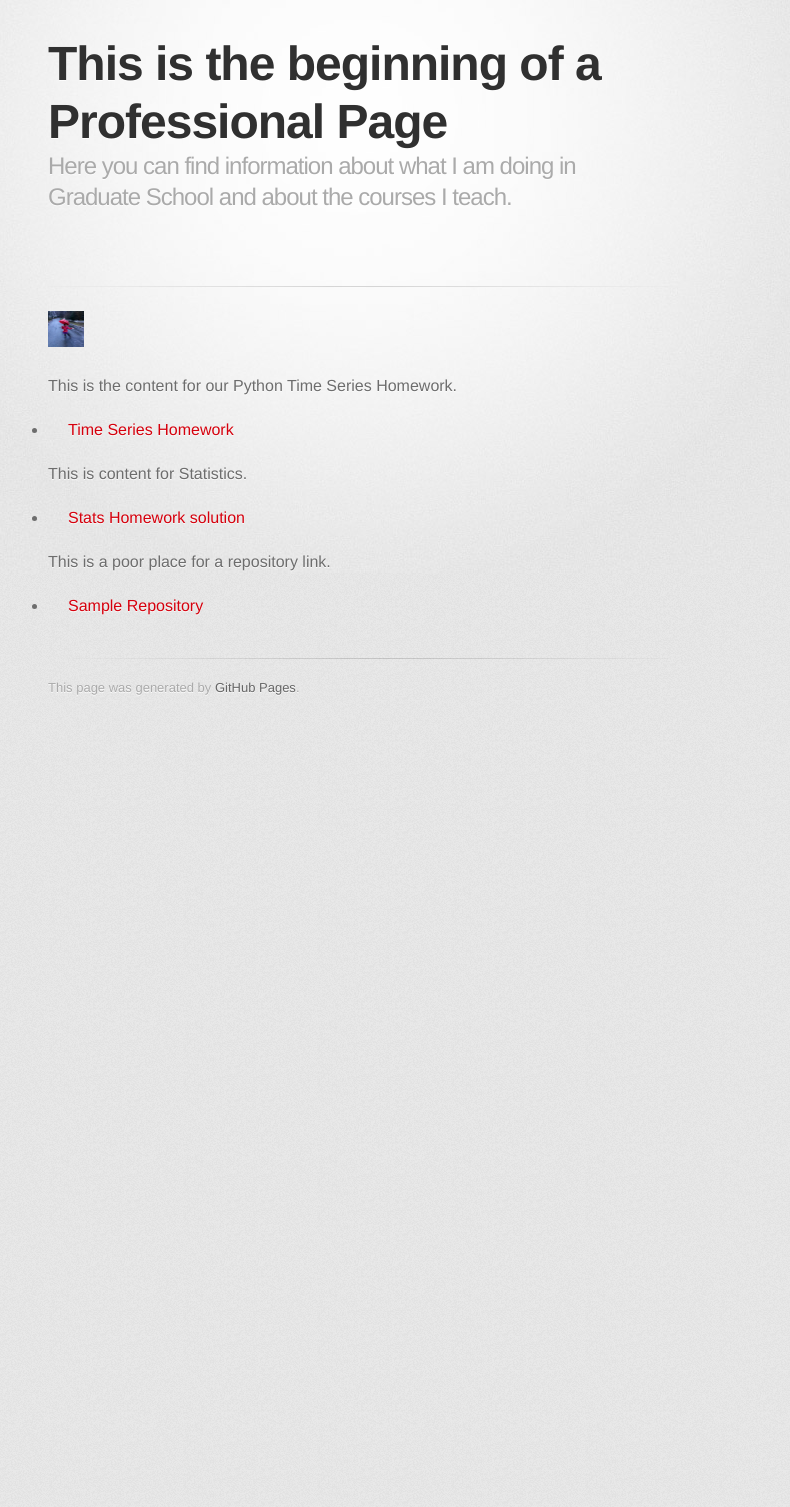
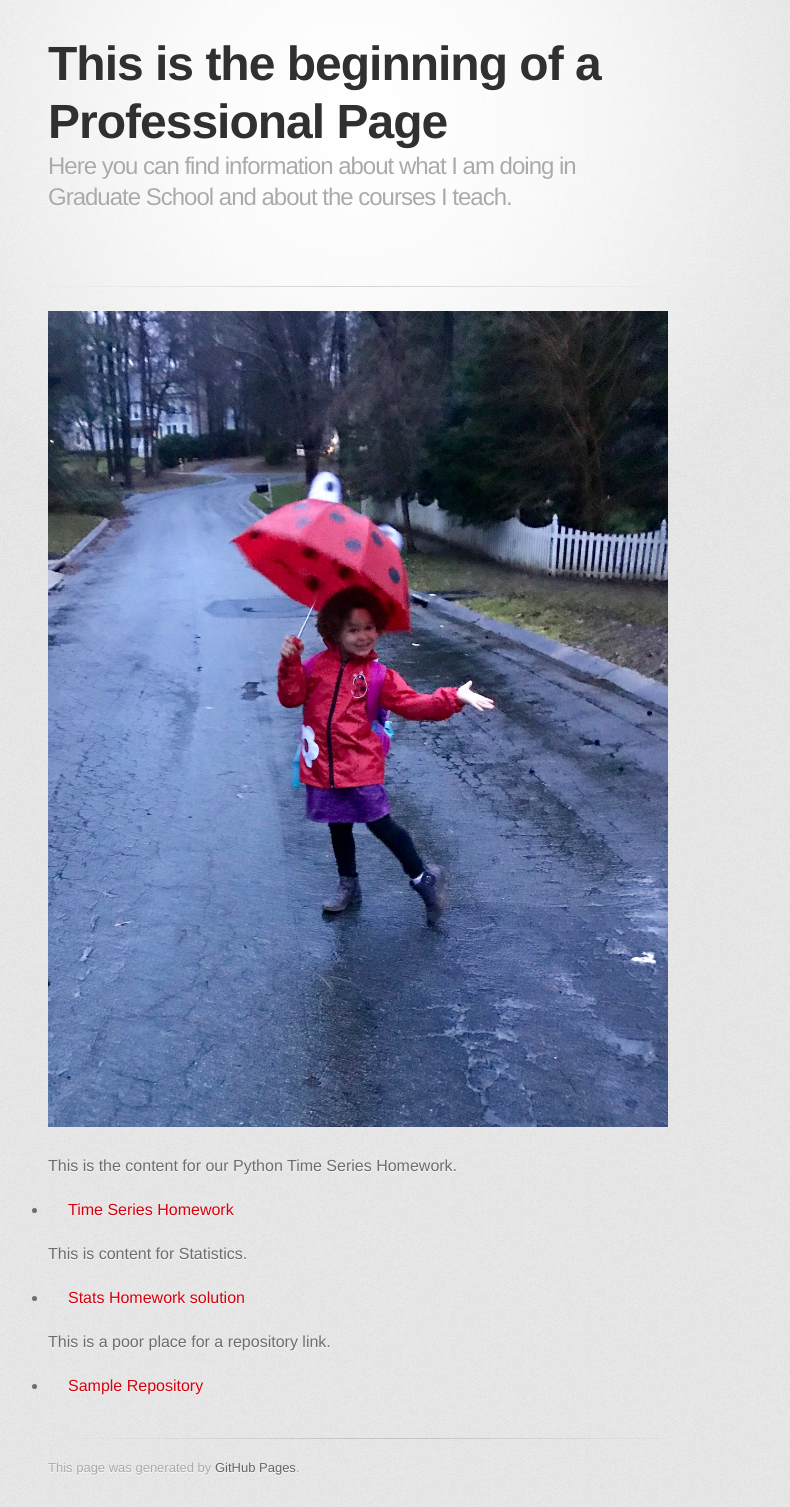
Before and after one commit to bmarlin96/bmarlin96.github.io, a Jekyll site: the page built from index.md, in a window 1280 px wide. Shown: the whole page, without its empty margins (282-1072 px from the left). Built offline with Jekyll 4.4.1, drawn with Linux system fonts in a browser that asks for light colours; some web fonts are replaced; our own code applies the rules of GitHub Pages for plain Markdown files; before the commit the page ends 900 px from its top, so only the background shows below that.

Commit message:
Update index.md

```diff
--- a/index.md
+++ b/index.md
@@ -3,7 +3,7 @@ title: This is the beginning of a Professional Page
 description: Here you can find information about what I am doing in Graduate School and about the courses I teach.
 ---
 
-![My Picture](/pics/T.jpg){:height="36px" width="36px"}
+![My Picture](/pics/T.jpg)
 
 This is the content for our Python Time Series Homework.
 - [Time Series Homework](/Timeseries/index.md)
```
